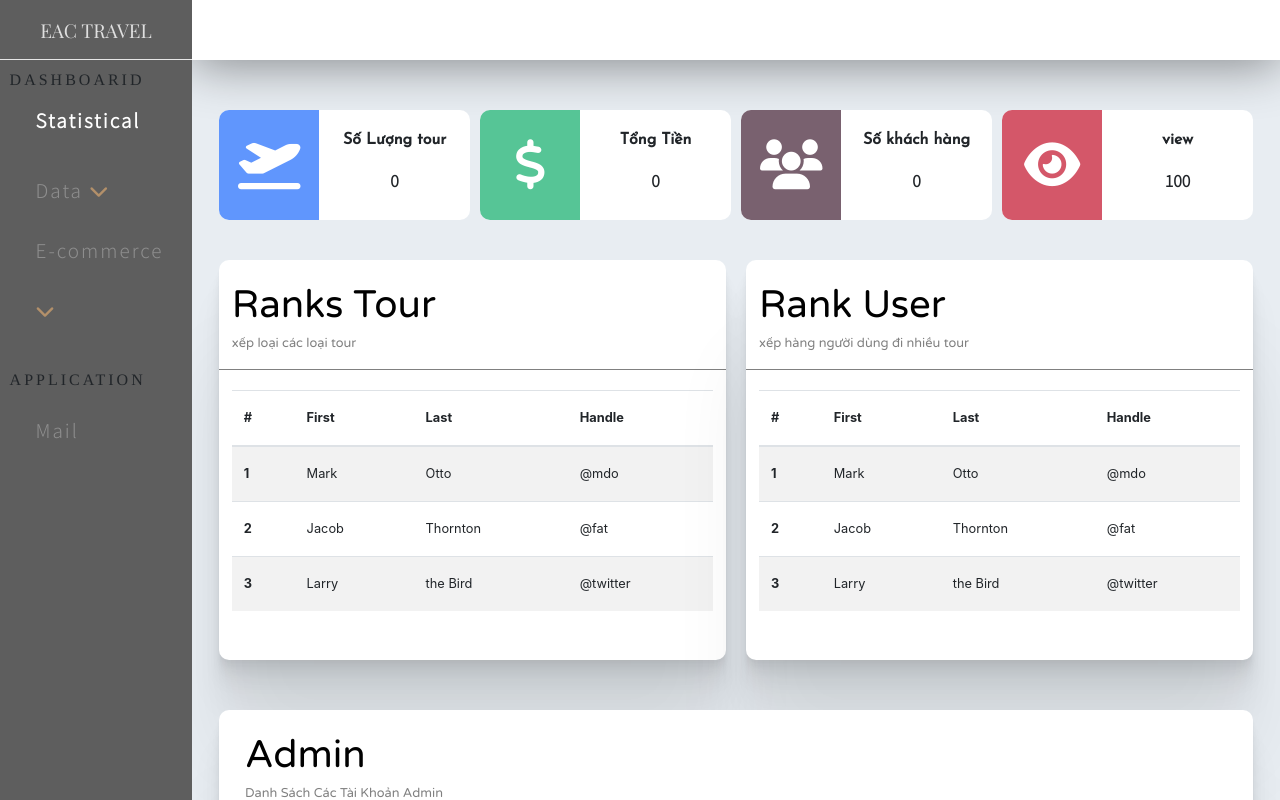
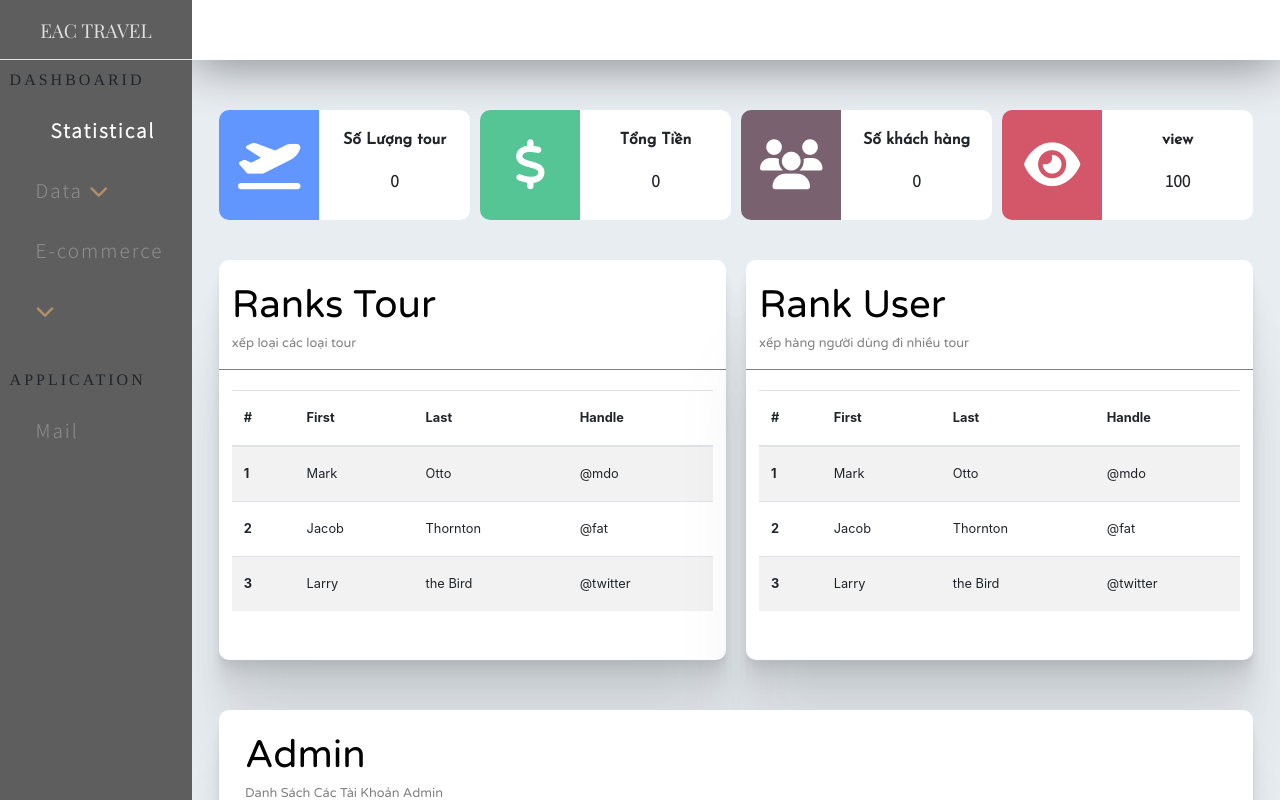
Before and after one commit to TruongAn-Webdesigner/EAC, a PHP site: page / in a window 1280 px wide, with the pointer over the restyled element. Shown: the top 800 px of the page. Run offline with PHP 8.4, Linux system fonts and the light colour scheme; data that the repository does not hold is empty; some libraries are stand-ins or nearby versions.

Commit message:
Update index.css

```diff
--- a/admin/css/index.css
+++ b/admin/css/index.css
@@ -72,7 +72,7 @@ body{
   }
 
   .content_db ul li a:hover{
-      transform: translateY(-10px);
+      transform: translatex(15px);
   }
 
 
```
